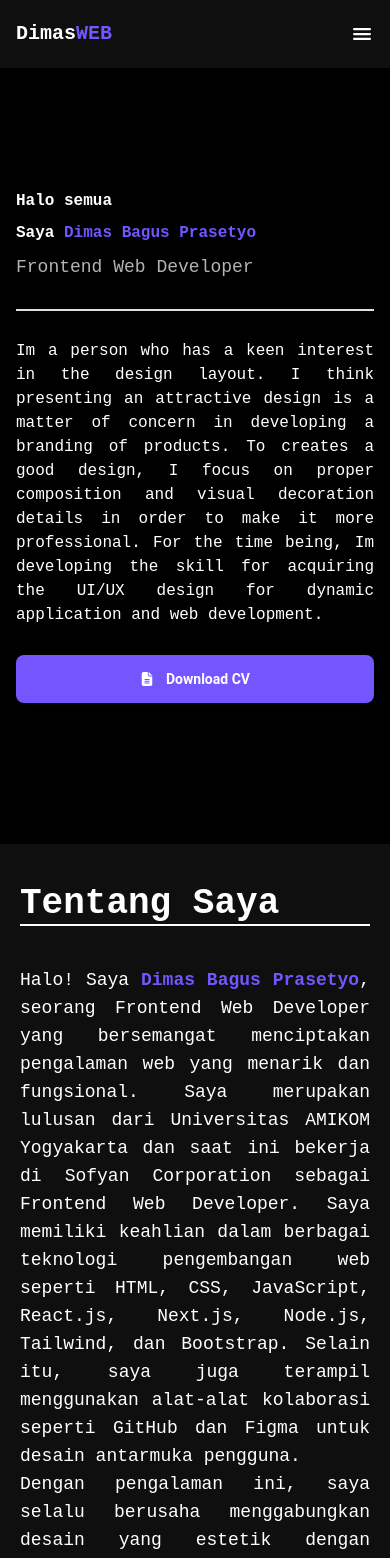
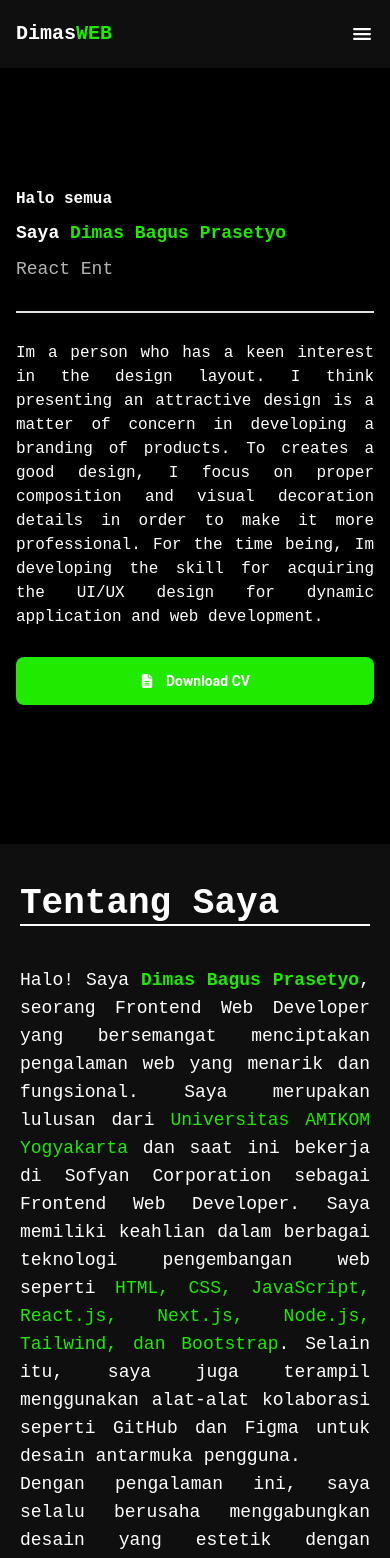
Before and after one commit to dimasbp17/my-portofolio, a React (Vite) app: page / in a window 390 px wide. Shown: the top 1558 px of the page. Built offline with nearby package versions, Linux system fonts and the light colour scheme.

Commit message:
update:typewriter

```diff
--- a/package.json
+++ b/package.json
@@ -15,7 +15,8 @@
     "react": "^18.3.1",
     "react-dom": "^18.3.1",
     "react-icons": "^5.3.0",
-    "react-router-dom": "^6.26.1"
+    "react-router-dom": "^6.26.1",
+    "react-scroll": "^1.9.0"
   },
   "devDependencies": {
     "@eslint/js": "^9.9.0",
--- a/src/components/About.jsx
+++ b/src/components/About.jsx
@@ -11,14 +11,19 @@ const About = () => {
           </div>
           <div className="text-lg leading-7 text-justify ">
             Halo! Saya {''}
-            <strong className="text-lavender">Dimas Bagus Prasetyo</strong>,
+            <strong className="text-hijau">Dimas Bagus Prasetyo</strong>,
             seorang Frontend Web Developer yang bersemangat menciptakan
             pengalaman web yang menarik dan fungsional. Saya merupakan lulusan
-            dari Universitas AMIKOM Yogyakarta dan saat ini bekerja di Sofyan
-            Corporation sebagai Frontend Web Developer. Saya memiliki keahlian
-            dalam berbagai teknologi pengembangan web seperti HTML, CSS,
-            JavaScript, React.js, Next.js, Node.js, Tailwind, dan Bootstrap.
-            Selain itu, saya juga terampil menggunakan alat-alat kolaborasi
+            dari{' '}
+            <span className="text-hijau">Universitas AMIKOM Yogyakarta</span>{' '}
+            dan saat ini bekerja di Sofyan Corporation sebagai Frontend Web
+            Developer. Saya memiliki keahlian dalam berbagai teknologi
+            pengembangan web seperti{' '}
+            <span className="text-hijau">
+              HTML, CSS, JavaScript, React.js, Next.js, Node.js, Tailwind, dan
+              Bootstrap
+            </span>
+            . Selain itu, saya juga terampil menggunakan alat-alat kolaborasi
             seperti GitHub dan Figma untuk desain antarmuka pengguna. <br />
             Dengan pengalaman ini, saya selalu berusaha menggabungkan desain
             yang estetik dengan fungsionalitas yang optimal untuk menghadirkan
--- a/src/components/Jumbotron.jsx
+++ b/src/components/Jumbotron.jsx
@@ -1,5 +1,5 @@
 import { Button } from '@material-tailwind/react';
-import React from 'react';
+import React, { useEffect, useState } from 'react';
 import {
   FaFacebookF,
   FaFileLines,
@@ -9,6 +9,7 @@ import {
 } from 'react-icons/fa6';
 import { motion } from 'framer-motion';
 import { Link } from 'react-router-dom';
+import Typewriter from './Typewriter';
 
 const Jumbotron = ({ name, role, description, image, socialLinks }) => {
   const iconMap = {
@@ -23,17 +24,31 @@ const Jumbotron = ({ name, role, description, image, socialLinks }) => {
       <div className="grid items-center justify-center w-full h-screen grid-cols-12 p-4 pt-16 text-white md:gap-10 md:px-20">
         <div className="flex flex-col gap-2 col-span-full md:col-span-6">
           <span className="font-bold md:text-2xl">Halo semua</span>
-          <div className="font-bold md:text-5xl">
+          <div className="text-lg font-bold md:text-5xl">
             <span>Saya </span>
-            <span className="text-lavender">{name}</span>
+            <span className="text-hijau">{name}</span>
           </div>
-          <div className="text-lg text-white/70">{role}</div>
+          <div className="text-lg text-white/70 h-7">
+            <Typewriter
+              texts={role}
+              speed={150}
+              loop={true}
+            />
+            {/* <Typical
+              steps={role.flatMap((r) => [r, 1000])}
+              loop={Infinity}
+              wrapper="span"
+              className="font-semibold"
+              speed={150}
+              delay={2000}
+            /> */}
+          </div>
           <hr className="mt-5 border border-gray-300" />
           <div className="my-5 text-justify">{description}</div>
 
           <Button
             size="lg"
-            className="flex items-center justify-center capitalize bg-lavender"
+            className="flex items-center justify-center capitalize bg-hijau"
           >
             <FaFileLines />
             Download CV
@@ -56,7 +71,7 @@ const Jumbotron = ({ name, role, description, image, socialLinks }) => {
                 to={link.url}
                 target="_blank"
                 rel="noopener noreferrer"
-                className="flex items-center justify-center mx-2 text-white duration-300 border border-white rounded-full hover:scale-105 bg-lavender/60 size-10"
+                className="flex items-center justify-center mx-2 text-white duration-300 border border-white rounded-full hover:scale-105 bg-hijau/60 size-10"
               >
                 {iconMap[link.icon]}
               </Link>
--- a/src/components/Navbar.jsx
+++ b/src/components/Navbar.jsx
@@ -1,11 +1,14 @@
 import React, { useState } from 'react';
 import { IoClose, IoMenu } from 'react-icons/io5';
-import { NavLink } from 'react-router-dom';
 
 const Navbar = () => {
   const [isOpen, setIsOpen] = useState(false);
   const toggleMenu = () => {
     setIsOpen(!isOpen);
+  };
+
+  const scroolToSection = (id) => {
+    document.getElementById(id)?.scrollIntoView({ behavior: 'smooth' });
   };
 
   return (
@@ -14,7 +17,7 @@ const Navbar = () => {
         <div className="flex items-center justify-between">
           <div className="flex text-xl font-bold">
             <span className="text-white">Dimas</span>
-            <span className="text-lavender">WEB</span>
+            <span className="text-hijau">WEB</span>
           </div>
 
           <div
@@ -35,44 +38,18 @@ const Navbar = () => {
               }`}
             >
               <li>
-                <NavLink
-                  to="/"
-                  className={({ isActive }) =>
-                    isActive ? 'text-lavender' : 'hover:text-lavender'
-                  }
-                >
-                  Home
-                </NavLink>
+                <button onClick={() => scroolToSection('home')}>Home</button>
               </li>
               <li>
-                <NavLink
-                  to="/about"
-                  className={({ isActive }) =>
-                    isActive ? 'text-lavender' : 'hover:text-lavender'
-                  }
-                >
-                  About
-                </NavLink>
+                <button onClick={() => scroolToSection('about')}>About</button>
               </li>
               <li>
-                <NavLink
-                  to="/skill"
-                  className={({ isActive }) =>
-                    isActive ? 'text-lavender' : 'hover:text-lavender'
-                  }
-                >
-                  Skill
-                </NavLink>
+                <button onClick={() => scroolToSection('skill')}>Skill</button>
               </li>
               <li>
-                <NavLink
-                  to="/project"
-                  className={({ isActive }) =>
-                    isActive ? 'text-lavender' : 'hover:text-lavender'
-                  }
-                >
+                <button onClick={() => scroolToSection('project')}>
                   Project
-                </NavLink>
+                </button>
               </li>
             </ul>
           </div>
--- a/src/components/Project.jsx
+++ b/src/components/Project.jsx
@@ -19,19 +19,25 @@ const Project = () => {
             Project Saya
           </div>
         </div>
-        <div className="grid w-full grid-cols-2">
-          <div className="bg-[#131313] w-full rounded-lg p-5">
+        <div className="grid w-full grid-cols-1 md:grid-cols-2">
+          <div className="w-full p-5 bg-black rounded-xl">
             <div className="flex flex-col w-full ">
               <div className="w-full bg-white h-28"></div>
-              <div className="flex items-center">
+              <div className="flex flex-col items-start">
                 <span className="text-xl font-semibold">Safar Link</span>
+                <span className="text-base text-justify text-white/90">
+                  Lorem ipsum dolor sit amet consectetur adipisicing elit.
+                  Eveniet eius quia ipsam dolorum impedit repudiandae, suscipit
+                  vitae saepe consequuntur cupiditate odit et assumenda sequi
+                  quas culpa voluptatum cumque quae porro?
+                </span>
               </div>
-              <div className="flex items-center justify-center">
+              <div className="flex items-center justify-center mt-2">
                 <Button
                   size="md"
-                  className="bg-lavender"
+                  className="capitalize bg-hijau"
                 >
-                  Lihat Detail
+                  Buka Project
                 </Button>
               </div>
             </div>
--- /dev/null
+++ b/src/components/Typewriter.jsx
@@ -0,0 +1,40 @@
+import { useEffect, useState } from 'react';
+
+const Typewriter = ({ texts, speed, loop }) => {
+  const [displayedText, setDisplayedText] = useState('');
+  const [textIndex, setTextIndex] = useState(0);
+  const [charIndex, setCharIndex] = useState(0);
+
+  useEffect(() => {
+    if (charIndex < texts[textIndex].length) {
+      const timeoutId = setTimeout(() => {
+        setDisplayedText((prev) => prev + texts[textIndex][charIndex]);
+        setCharIndex((prev) => prev + 1);
+      }, speed);
+
+      return () => clearTimeout(timeoutId);
+    } else if (textIndex < texts.length - 1) {
+      // Reset to start typing the next text
+      const nextTextTimeoutId = setTimeout(() => {
+        setDisplayedText('');
+        setCharIndex(0);
+        setTextIndex((prev) => prev + 1);
+      }, speed * 10);
+
+      return () => clearTimeout(nextTextTimeoutId);
+    } else if (loop) {
+      // Loop back to the first text
+      const resetTimeoutId = setTimeout(() => {
+        setDisplayedText('');
+        setCharIndex(0);
+        setTextIndex(0);
+      }, speed * 10);
+
+      return () => clearTimeout(resetTimeoutId);
+    }
+  }, [charIndex, textIndex, texts, speed, loop]);
+
+  return <span>{displayedText}</span>;
+};
+
+export default Typewriter;
--- a/src/data/jumbotron.js
+++ b/src/data/jumbotron.js
@@ -1,7 +1,7 @@
 const dummyJumbotron = [
   {
     name: 'Dimas Bagus Prasetyo',
-    role: 'Frontend Web Developer',
+    role: ['Frontend Web Developer', 'React Enthusiast', 'Web Developer'],
     description:
       'Im a person who has a keen interest in the design layout. I think presenting an attractive design is a matter of concern in developing a branding of products. To creates a good design,  I focus on proper composition and visual decoration details in order to make it more professional. For the time being, Im developing the skill for acquiring the UI/UX design for dynamic application and web development.',
     skills: ['React.js', 'JavaScript', 'HTML', 'CSS', 'Material Tailwind'],
--- a/src/pages/home/Home.jsx
+++ b/src/pages/home/Home.jsx
@@ -12,7 +12,7 @@ const Home = () => {
       <div className="bg-black font-roboto">
         <Navbar />
 
-        <div>
+        <section id="home">
           {dummyJumbotron.map((data, index) => (
             <div key={index}>
               <Jumbotron
@@ -24,16 +24,16 @@ const Home = () => {
               />
             </div>
           ))}
-        </div>
-        <div>
+        </section>
+        <section id="about">
           <About />
-        </div>
-        <div>
+        </section>
+        <section id="skill">
           <Skill />
-        </div>
-        <div>
+        </section>
+        <section id="project">
           <Project />
-        </div>
+        </section>
       </div>
     </>
   );
--- a/tailwind.config.js
+++ b/tailwind.config.js
@@ -10,6 +10,7 @@ module.exports = withMT({
       },
       colors: {
         lavender: '#7456FF',
+        hijau: '#1fea00',
       },
     },
   },
```
Also changed, not shown: 1 other file (tests, documents, lock files or other folders).
